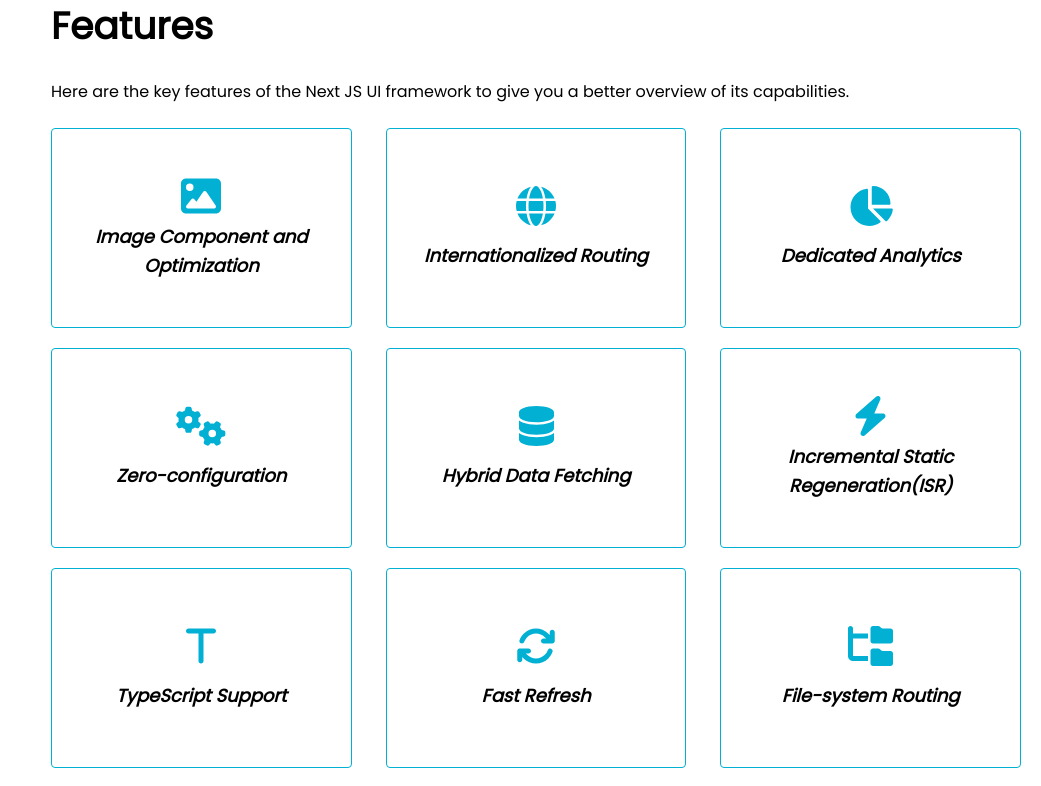
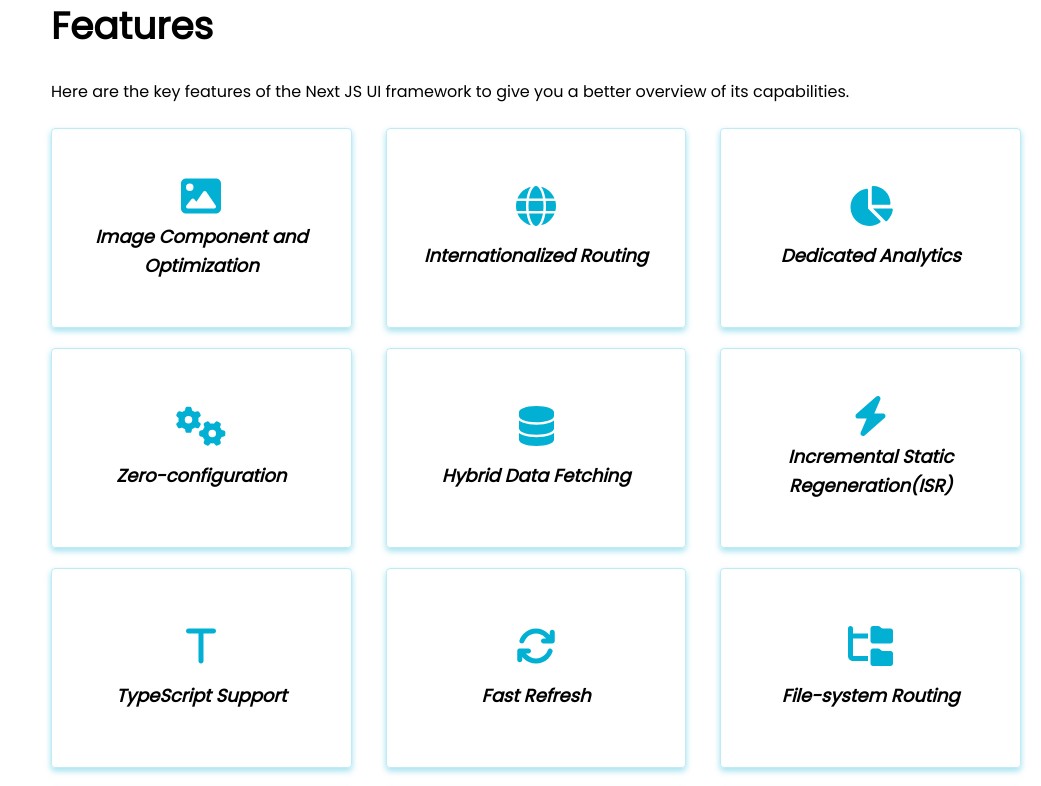
Before and after one commit to DasGMA/technical-documentation, a Next.js app: page /documentation in a window 1280 px wide. Shown: the part 1360-2146 px from the top of the page, without its empty margins (239-1280 px from the left). Built offline with nearby package versions, Linux system fonts and the light colour scheme.

Commit message:
Little updates.

```diff
--- a/style/index.css
+++ b/style/index.css
@@ -10,6 +10,7 @@
     --lg: 120rem;
     --md: 90rem;
     --sm: 50rem;
+    --box-shadow: rgba(1, 176, 211, 0.16) 0px 3px 6px, rgba(1, 176, 211, 0.23) 0px 3px 6px;
 }
 
 *,
@@ -343,7 +344,7 @@
 }
 
 #Features article .cards-container .card {
-    border: 1px solid var(--blue-color);
+    border: 1px solid rgba(1, 176, 211, 0.25);
     border-radius: var(--border-radius);
     width: 23.5%;
     height: 30rem;
@@ -352,6 +353,7 @@
     align-items: center;
     justify-content: space-evenly;
     padding: 4rem 2rem;
+    box-shadow: var(--box-shadow);
 }
 
 #Features article .cards-container .card svg {
```
